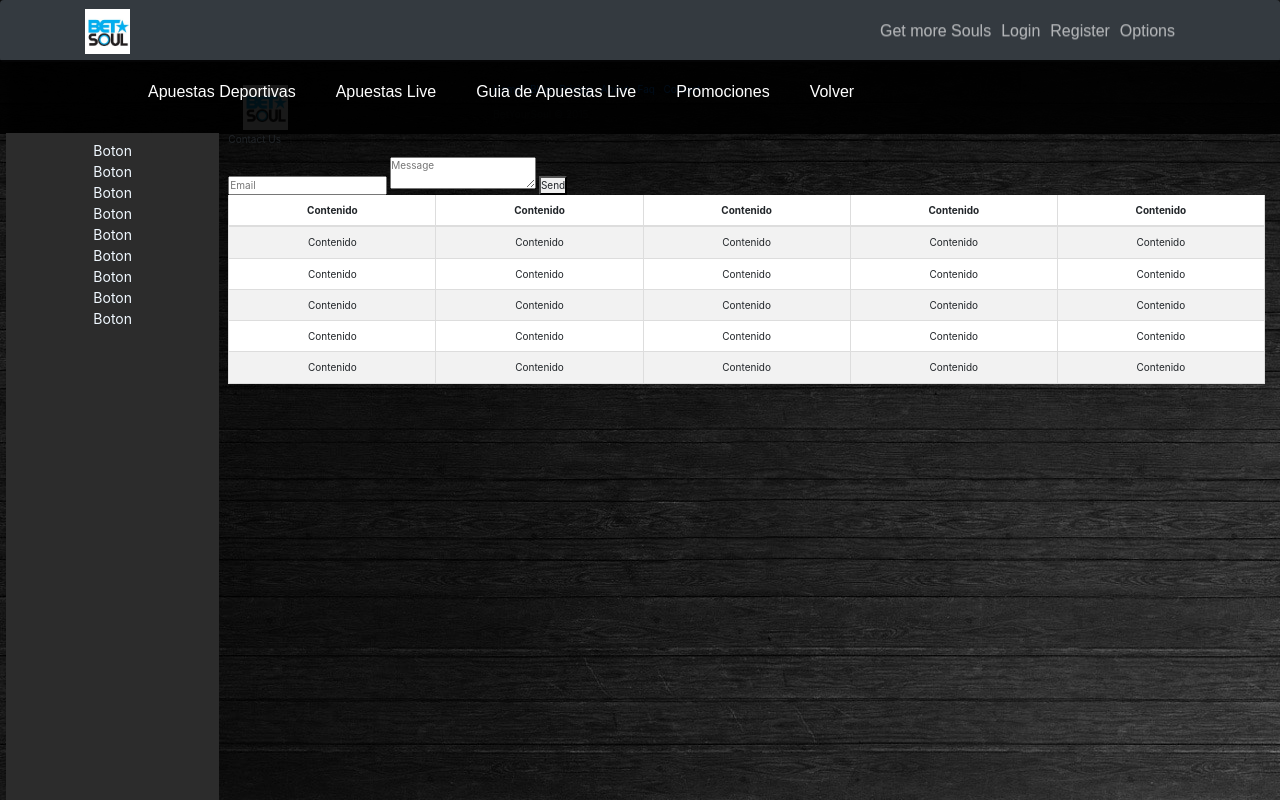
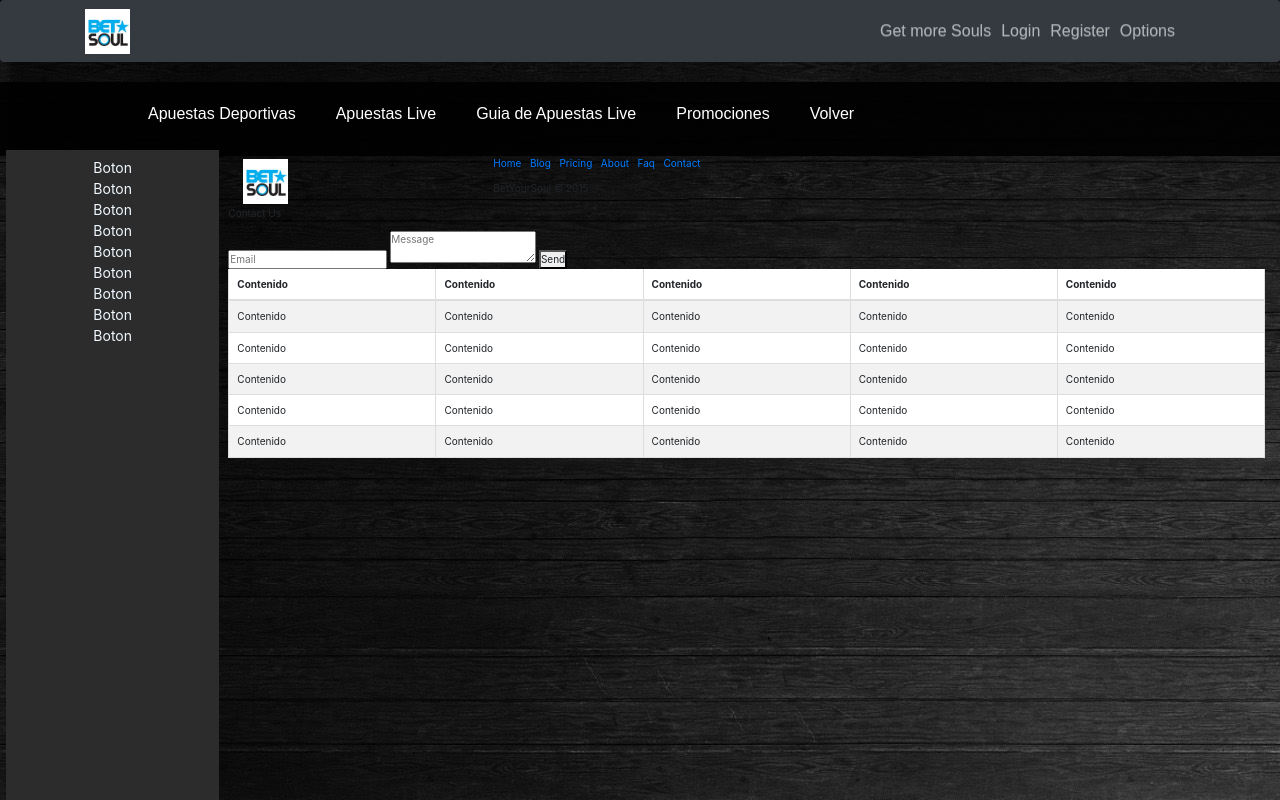
Before and after one commit to Mayoralius/BetYourSoul, a plain HTML site: page sports.html in a window 1280 px wide. Drawn offline with nearby package versions, Linux system fonts and the light colour scheme.

Commit message:
Add files via upload

```diff
--- a/css/style-sport.css
+++ b/css/style-sport.css
@@ -17,14 +17,12 @@ body{
 header {
   background: rgba(0,0,0,0.9);
   width: 100%;
-  position: fixed;
-  z-index: 10;
-  top: 60px;
+
 }
 
 nav {
   margin-left: auto;
-  margin-right: auto; /* Desplazamos el nav hacia la izquierda */
+  /* Desplazamos el nav hacia la izquierda */
 }
 nav ul {
   list-style: none;
@@ -54,8 +52,8 @@ nav ul li:hover {
   background: #2c2c2c;
   color: aliceblue;
   z-index: 1000;
+  top:150px;
   bottom: 0;
-	top: 133px;
   padding: .5em;
   overflow: hidden;
   left: 6px;
@@ -63,7 +61,6 @@ nav ul li:hover {
   text-align: center;
 }
 
-table{
-	top: 133px;
+.table1{
   text-align: center;
 }
```
Lines whose indentation alone changed are shown as unchanged.
